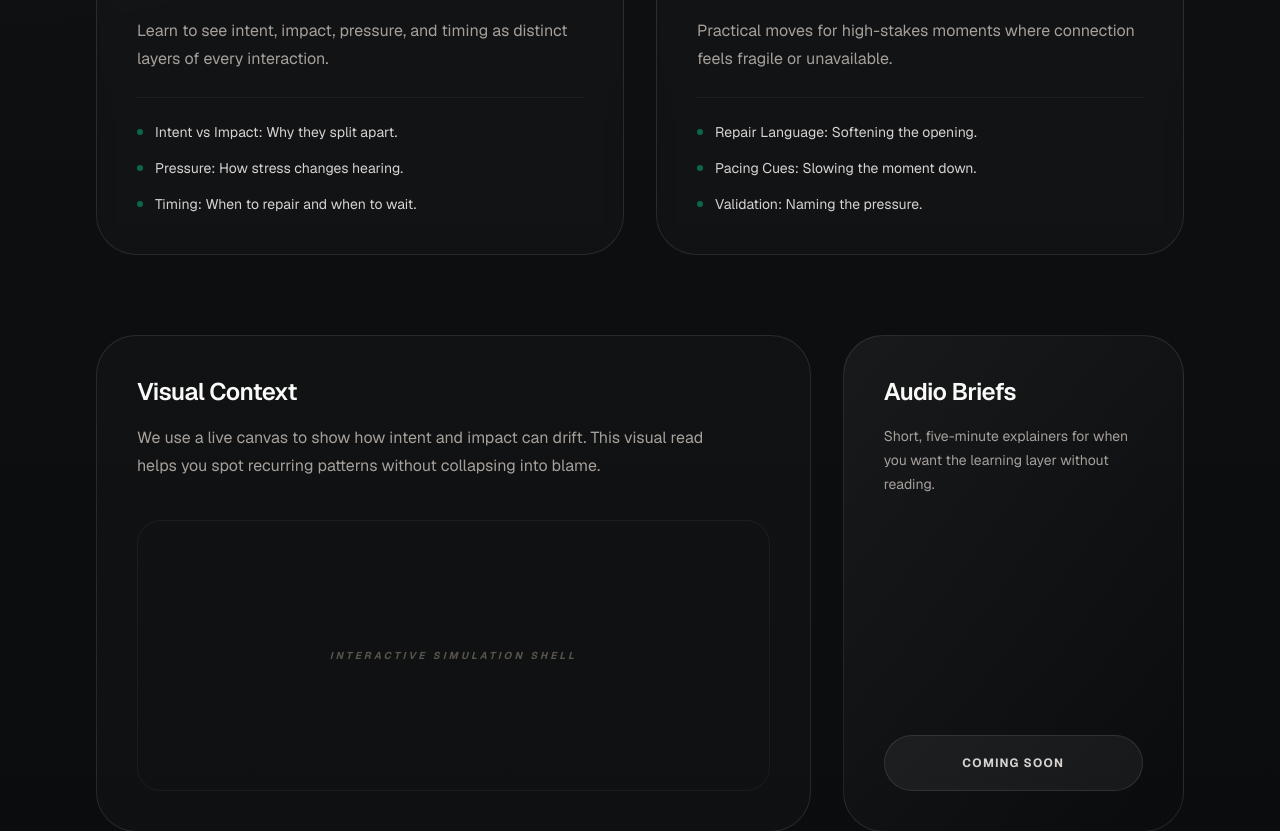
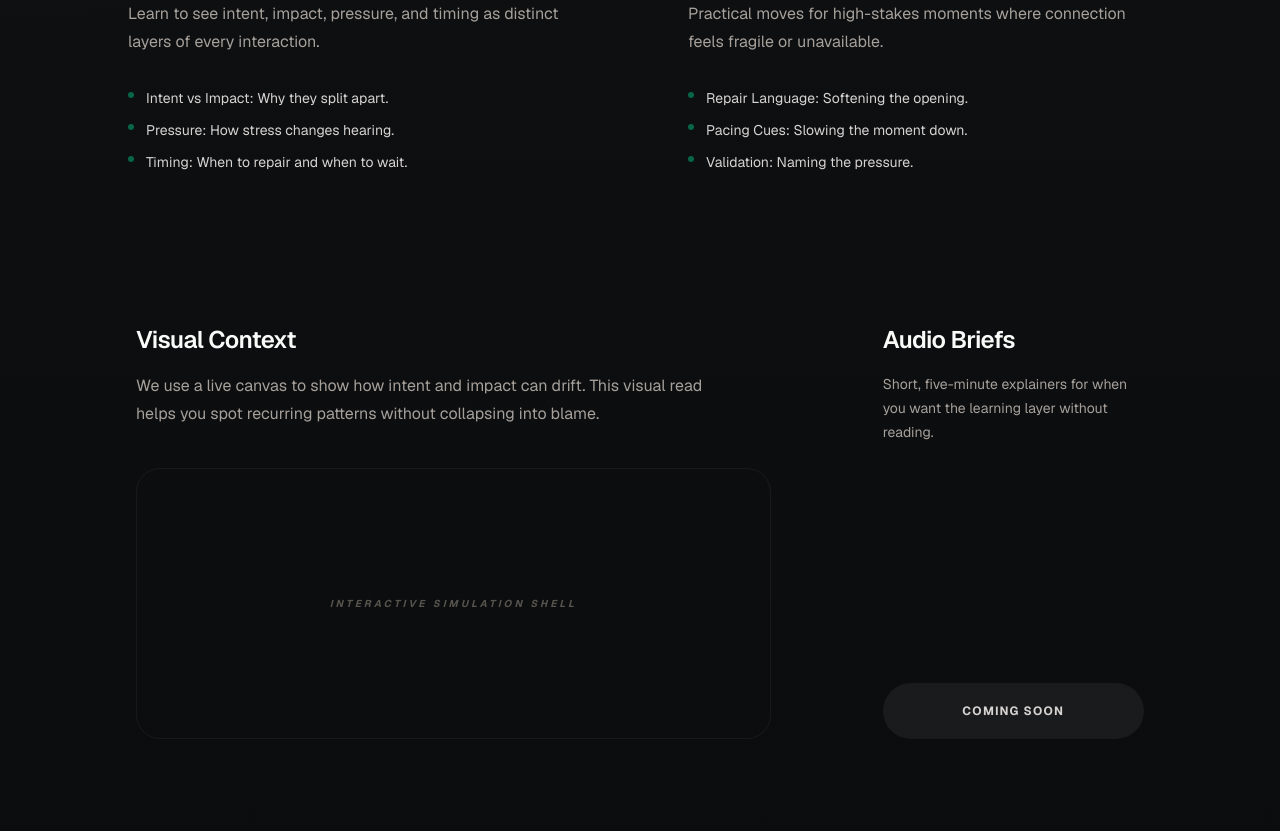
Before and after one commit to cjo93/v0-defrag-app-shell, a Next.js app: page /learn in a window 1280 px wide. Shown: the part 660-1491 px from the top of the page. Built offline with nearby package versions, Linux system fonts and the light colour scheme.

Commit message:
style(ui): anti-card pass — soften borders, reduce boxed cards, integrate surfaces

```diff
--- a/app/dashboard/page.tsx
+++ b/app/dashboard/page.tsx
@@ -96,7 +96,7 @@ export default function DashboardPage() {
           <div className="space-y-8">
             <section className="grid gap-8 xl:grid-cols-[1.08fr_0.92fr]">
               {!hasCompletedBaseline ? (
-                <div className="relative overflow-hidden rounded-[30px] border border-amber-300/12 bg-[linear-gradient(145deg,rgba(32,27,19,0.96),rgba(19,20,22,0.94))] p-6 sm:p-8">
+                <div className="relative overflow-hidden rounded-[30px] bg-[linear-gradient(145deg,rgba(32,27,19,0.98),rgba(19,20,22,0.96))] p-6 sm:p-8">
                   <div className="absolute left-[-30px] top-[-40px] h-36 w-36 rounded-full bg-amber-300/10 blur-3xl" />
                   <div className="absolute right-[-40px] bottom-[-60px] h-40 w-40 rounded-full bg-sky-300/8 blur-3xl" />
 
@@ -117,16 +117,16 @@ export default function DashboardPage() {
                       </div>
                     </div>
 
-                    <div className="grid gap-3 md:grid-cols-3">
-                      <div className="rounded-2xl border border-white/8 bg-white/[0.03] p-4">
+                    <div className="flex gap-4">
+                      <div className="p-4">
                         <p className="text-[10px] uppercase tracking-[0.22em] text-stone-500">What it unlocks</p>
                         <p className="mt-2 text-sm leading-6 text-stone-200">Conflict style, pressure pattern, and stronger repair cues.</p>
                       </div>
-                      <div className="rounded-2xl border border-white/8 bg-white/[0.03] p-4">
+                      <div className="p-4">
                         <p className="text-[10px] uppercase tracking-[0.22em] text-stone-500">What stays private</p>
                         <p className="mt-2 text-sm leading-6 text-stone-200">Raw birth data stays hidden. Defrag works from synthesized patterning.</p>
                       </div>
-                      <div className="rounded-2xl border border-white/8 bg-white/[0.03] p-4">
+                      <div className="p-4">
                         <p className="text-[10px] uppercase tracking-[0.22em] text-stone-500">Mode</p>
                         <p className="mt-2 text-sm leading-6 text-stone-200">Setup—finish baseline to unlock the full command surface.</p>
                       </div>
@@ -239,7 +239,7 @@ export default function DashboardPage() {
             </section>
 
             <section className="grid gap-4 lg:grid-cols-[0.9fr_1.1fr] xl:grid-cols-[0.72fr_1fr_0.78fr]">
-              <div className="rounded-[26px] border border-white/8 bg-white/[0.03] p-5 sm:p-6">
+              <div className="p-5 sm:p-6 bg-transparent">
                 <div className="mb-4 flex items-end justify-between gap-4">
                   <div>
                     <p className="text-[11px] font-semibold uppercase tracking-[0.24em] text-stone-500">Pressure radar</p>
@@ -250,14 +250,15 @@ export default function DashboardPage() {
 
                 <div className="space-y-3">
                   {pressureSignals.map((signal) => (
-                    <div key={signal.title} className="rounded-2xl border border-white/8 bg-[#101113] p-4">
+                    <div key={signal.title} className="p-3">
                       <div className="flex items-start justify-between gap-3">
                         <div>
                           <p className="text-sm font-semibold text-stone-100">{signal.title}</p>
                           <p className="mt-1 text-sm leading-6 text-stone-400">{signal.detail}</p>
                         </div>
-                        <span className="rounded-full border border-white/10 bg-white/[0.03] px-3 py-1 text-[11px] font-semibold uppercase tracking-[0.18em] text-stone-400">
-                          {signal.status}
+                        <span className="inline-flex items-center gap-2 text-sm text-stone-400">
+                          <span className="h-2 w-2 rounded-full bg-emerald-300" />
+                          <span className="text-xs uppercase">{signal.status}</span>
                         </span>
                       </div>
                     </div>
--- a/app/demo/page.tsx
+++ b/app/demo/page.tsx
@@ -18,14 +18,14 @@ export default function DemoPage() {
           </div>
 
           <div className="grid gap-8 lg:grid-cols-[1.05fr_0.95fr]">
-            <div className="rounded-[28px] border border-white/8 bg-white/[0.02] p-6">
+            <div className="p-6 bg-transparent">
               <div className="space-y-5">
                 <div>
                   <p className="text-[10px] uppercase tracking-[0.2em] text-stone-500">SESSION</p>
                   <h2 className="mt-2 text-2xl font-semibold text-stone-50">You brought in: “Why do you always go quiet when I bring this up?”</h2>
                 </div>
 
-                <div className="rounded-2xl border border-white/8 bg-[#0f1214] p-5">
+                <div className="rounded-2xl bg-[#0f1214]/80 p-5">
                   <p className="text-[11px] uppercase tracking-[0.16em] text-stone-400">DEFRAg primary read</p>
                   <p className="mt-2 text-sm text-stone-300">The word “always” likely framed the question as a character judgment rather than a pattern-check. Pressure rose before safety.</p>
 
@@ -44,11 +44,11 @@ export default function DemoPage() {
               </div>
             </div>
 
-            <div className="rounded-[28px] border border-white/8 bg-white/[0.02] p-6">
+            <div className="p-6 bg-transparent">
               <div className="space-y-5">
                 <div>
                   <p className="text-[10px] uppercase tracking-[0.2em] text-stone-500">Field map</p>
-                  <div className="mt-3 rounded-2xl border border-white/8 bg-[#0f1416] p-4 flex items-center justify-center">
+                  <div className="mt-3 rounded-2xl bg-[#0f1416]/70 p-4 flex items-center justify-center">
                     <svg viewBox="0 0 200 100" className="w-full h-40 max-w-sm">
                       <circle cx="50" cy="50" r="8" fill="#f6f6f6" />
                       <text x="50" y="75" textAnchor="middle" className="text-[9px] fill-stone-200">YOU</text>
--- a/app/learn/page.tsx
+++ b/app/learn/page.tsx
@@ -46,9 +46,9 @@ export default function LearnPage() {
 
           <div className="grid gap-8 lg:grid-cols-2">
             {learningModules.map((module) => (
-              <div key={module.title} className="group relative rounded-[40px] border border-white/10 bg-white/[0.02] p-10 backdrop-blur-sm transition hover:bg-white/[0.04]">
-                <div className="space-y-6">
-                  <span className="text-[10px] font-bold uppercase tracking-[0.2em] text-stone-500 group-hover:text-stone-300 transition">
+              <div key={module.title} className="group relative p-8">
+                <div className="space-y-4">
+                  <span className="text-[10px] font-bold uppercase tracking-[0.2em] text-stone-500">
                     {module.eyebrow}
                   </span>
                   <h3 className="text-3xl font-semibold tracking-tight text-stone-50">
@@ -57,11 +57,11 @@ export default function LearnPage() {
                   <p className="text-stone-400 leading-7">
                     {module.description}
                   </p>
-                  <ul className="space-y-4 pt-6 border-t border-white/5">
+                  <ul className="space-y-3 pt-4">
                     {module.items.map((item) => (
-                      <li key={item} className="flex items-center gap-3 text-sm text-stone-300">
-                        <div className="h-1.5 w-1.5 rounded-full bg-emerald-500/50" />
-                        {item}
+                      <li key={item} className="flex items-start gap-3 text-sm text-stone-300">
+                        <div className="h-1.5 w-1.5 rounded-full bg-emerald-500/50 mt-1" />
+                        <div>{item}</div>
                       </li>
                     ))}
                   </ul>
@@ -71,7 +71,7 @@ export default function LearnPage() {
           </div>
 
           <div className="mt-20 grid gap-8 lg:grid-cols-3">
-            <div className="lg:col-span-2 rounded-[40px] border border-white/10 bg-white/[0.02] p-10 flex flex-col justify-between gap-10">
+            <div className="lg:col-span-2 p-10 flex flex-col justify-between gap-10">
               <div className="space-y-4">
                 <h3 className="text-2xl font-semibold text-stone-50">Visual Context</h3>
                 <p className="text-stone-400 leading-7 max-w-xl">
@@ -82,17 +82,14 @@ export default function LearnPage() {
                 <span className="text-[10px] uppercase tracking-[0.3em] text-stone-600 font-bold italic">Interactive Simulation Shell</span>
               </div>
             </div>
-
-            <div className="rounded-[40px] border border-white/10 bg-gradient-to-br from-white/[0.05] to-transparent p-10 flex flex-col justify-between">
+            <div className="p-10 flex flex-col justify-between">
               <div className="space-y-4">
                 <h3 className="text-2xl font-semibold text-stone-50">Audio Briefs</h3>
                 <p className="text-stone-400 text-sm leading-6">
                   Short, five-minute explainers for when you want the learning layer without reading.
                 </p>
               </div>
-              <button className="h-14 w-full rounded-full border border-white/10 bg-white/5 text-stone-300 text-xs font-bold uppercase tracking-widest hover:bg-white/10 transition">
-                Coming Soon
-              </button>
+              <div className="h-14 w-full rounded-full bg-white/6 text-stone-300 text-xs font-bold uppercase tracking-widest flex items-center justify-center">Coming Soon</div>
             </div>
           </div>
         </div>
--- a/app/page.tsx
+++ b/app/page.tsx
@@ -120,7 +120,7 @@ export default function LandingPage() {
                 </div>
 
                 <div className="mt-4 grid gap-4 lg:grid-cols-[1fr]">
-                  <div className="rounded-2xl border border-white/8 bg-[#0f1214] p-6 shadow-md">
+                  <div className="p-0">
                     <div className="text-[11px] uppercase tracking-[0.12em] text-stone-500">USER MOMENT</div>
                     <p className="mt-3 text-sm leading-7 text-stone-100 font-medium">“Why do you always go quiet when I bring this up?”</p>
 
@@ -135,7 +135,7 @@ export default function LandingPage() {
                       </ul>
                     </div>
 
-                    <div className="mt-4 rounded-md border border-emerald-300/12 bg-emerald-300/6 p-3">
+                    <div className="mt-4 bg-emerald-300/6 p-3 rounded-md">
                       <p className="text-sm font-semibold text-stone-100">NEXT MOVE</p>
                       <p className="mt-2 text-sm text-stone-100">Lower pressure first. Then reopen the topic without blame.</p>
                     </div>
@@ -184,9 +184,9 @@ export default function LandingPage() {
                 Compare intent with likely impact—before the moment hardens.
               </h2>
             </div>
-            <div className="grid gap-4 sm:grid-cols-2">
+            <div className="grid gap-6 sm:grid-cols-2">
               {valueBullets.map((item) => (
-                <div key={item.title} className="rounded-[24px] border border-white/8 bg-white/[0.03] p-6">
+                <div key={item.title} className="py-4">
                   <h3 className="text-lg font-semibold text-stone-50">{item.title}</h3>
                   <p className="mt-2 text-sm leading-7 text-stone-400">{item.body}</p>
                 </div>
@@ -210,7 +210,7 @@ export default function LandingPage() {
 
               <div className="space-y-8">
                 {narrativeSteps.map((step, index) => (
-                  <div key={step.title} className="grid gap-4 border-t border-white/8 pt-5 sm:grid-cols-[72px_1fr]">
+                  <div key={step.title} className="grid gap-4 pt-5 sm:grid-cols-[72px_1fr]">
                     <div className="text-sm font-semibold uppercase tracking-[0.26em] text-stone-500">
                       0{index + 1} {step.eyebrow}
                     </div>
--- a/components/pricing/pricing-card.tsx
+++ b/components/pricing/pricing-card.tsx
@@ -18,10 +18,10 @@ export function PricingCard({
 }: PricingCardProps) {
   return (
     <div
-      className={`rounded-[32px] border p-10 space-y-8 transition duration-300 ${
+      className={`rounded-[28px] p-10 space-y-8 transition duration-300 ${
         highlighted
-          ? 'border-white/20 bg-white/[0.04] ring-1 ring-white/10'
-          : 'border-white/10 bg-white/[0.02]'
+          ? 'bg-white/[0.04] ring-1 ring-white/8 shadow-[0_8px_40px_rgba(0,0,0,0.4)]'
+          : 'bg-transparent'
       }`}
     >
       <div className="space-y-3">
```
